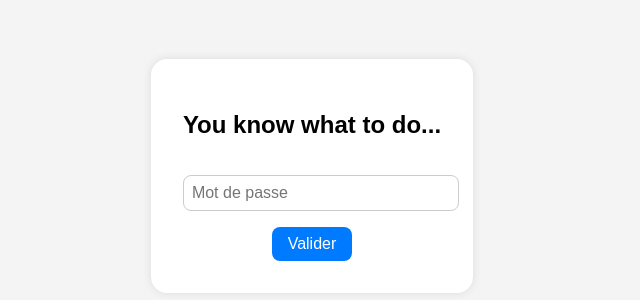
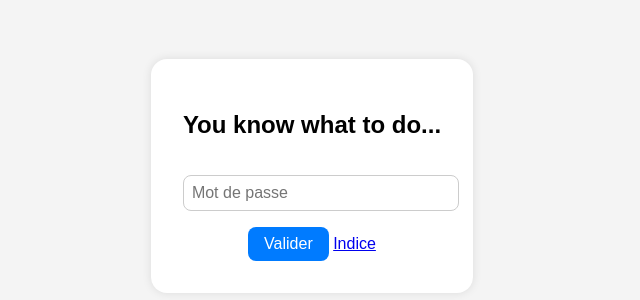
Before and after one commit to Alkandros/alkandros.paques2025.github.io, a plain HTML site: page index.html in a window 1280 px wide. Shown: the part 224-524 px from the top of the page, without its empty margins (328-968 px from the left). Drawn offline with Linux system fonts and the light colour scheme.

Commit message:
Update index.html

```diff
--- a/index.html
+++ b/index.html
@@ -65,6 +65,8 @@
     <br>
     <button onclick="checkPassword()">Valider</button>
 
+    <a href="https://hildatheseries.fandom.com/wiki/Nittens" target="_blank">Indice</a>
+
     <div id="secret">
       <h3>Bravo !</h3>
       <img src="map.png" alt="Contenu protégé">
```
